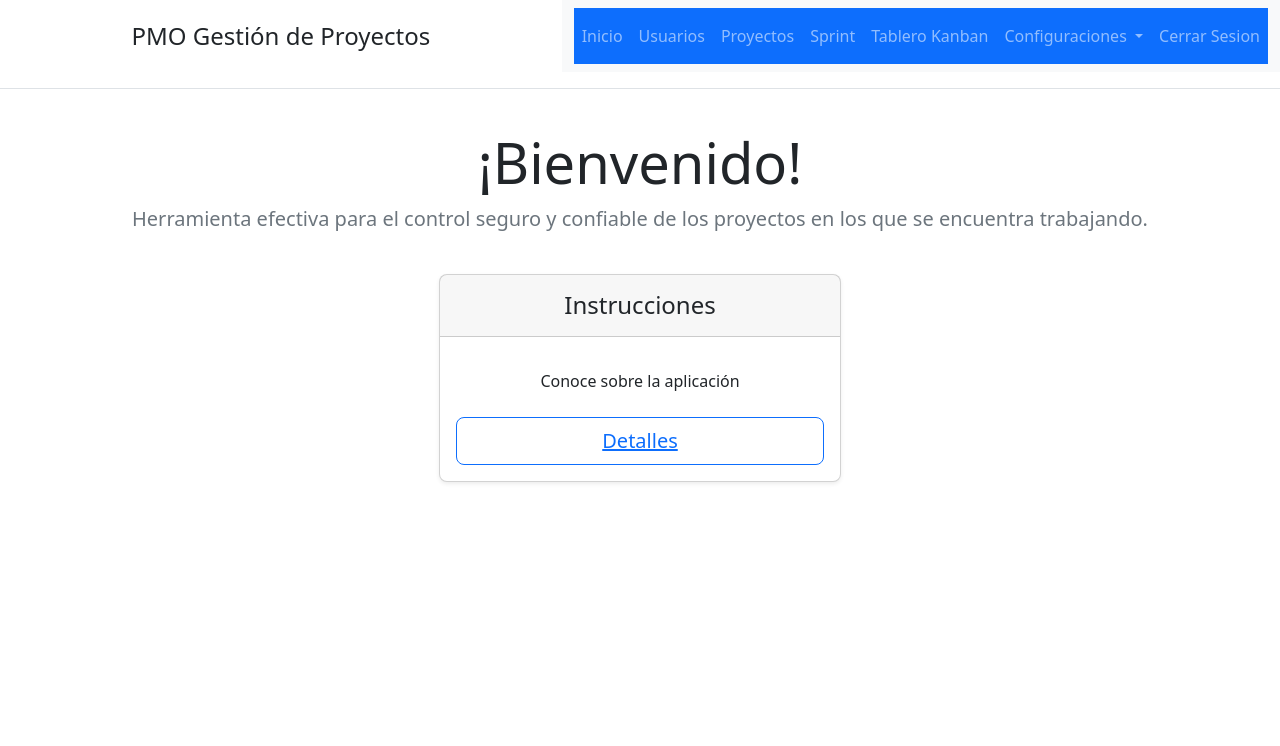
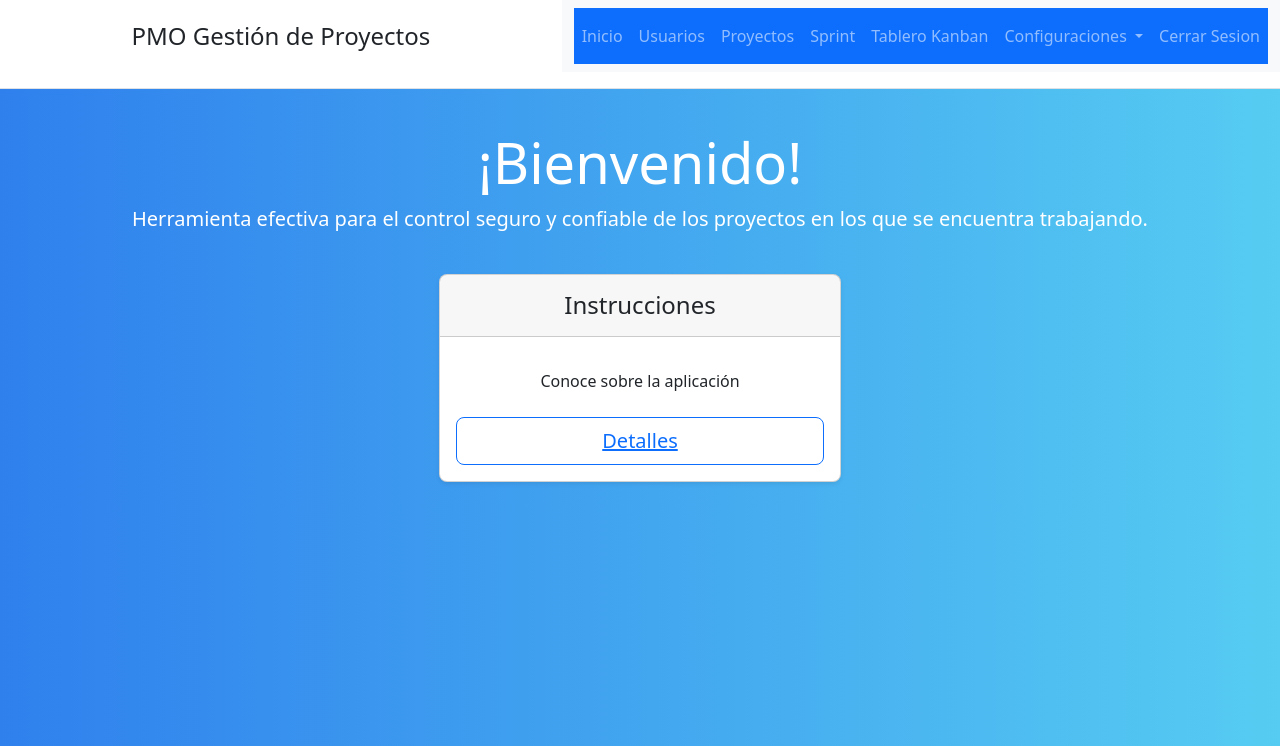
Before and after one commit to devmarcosgonz/IS2_Proyecto, a Django app: page /main in a window 1280 px wide. Shown: the top 746 px of the page. Run offline with Django 4.2, Linux system fonts and the light colour scheme; the visitor is signed in with stand-in values (Sample User, id 1).

Commit message:
Frontend v2.2

```diff
--- a/menu/templates/base.html
+++ b/menu/templates/base.html
@@ -20,7 +20,7 @@
     <!-- Para el tablero kanban -->
     <link rel="stylesheet" href="{% static 'css/kanban.css' %}">
 
-    <div class="d-flex flex-column flex-md-row align-items-center pb-3 mb-4 border-bottom">
+    <div class="d-flex flex-column flex-md-row align-items-center pb-3 mb-4 border-bottom" style="background: white;">
         <span class="fs-4 mx-auto padding-auto">PMO Gestión de Proyectos</span>
         <nav class="navbar navbar-expand-lg navbar-light bg-light">
             <div class="container-fluid">
@@ -57,12 +57,10 @@
         </nav>
     </div>
 </head>
-
 <body>
     <main>
         {% block content %}
         {% endblock %}
     </main>
 </body>
-
 </html>
--- a/menu/templates/main.html
+++ b/menu/templates/main.html
@@ -2,16 +2,26 @@
 
 {% block content %}
 
-<header>
+<style>
+  body{
+    /* background-color: #f5f5f5; */
+    background: #56CCF2;
+    /* fallback for old browsers */
+    background: -webkit-linear-gradient(to right, #2F80ED, #56CCF2);
+    /* Chrome 10-25, Safari 5.1-6 */
+    background: linear-gradient(to right, #2F80ED, #56CCF2);
+    /* W3C, IE 10+/ Edge, Firefox 16+, Chrome 26+, Opera 12+, Safari 7+ */
+  }
+	h1{
+		color: white;
+	}
+</style>
+
+<body>
   <div class="pricing-header p-3 pb-md-4 mx-auto text-center">
     <h1 class="display-4 fw-normal">¡Bienvenido!</h1>
-    <p class="fs-5 text-muted">Herramienta efectiva para el control seguro y confiable de los proyectos en los que
-      se encuentra trabajando.</p>
+    <p class="fs-5" style="color: white;">Herramienta efectiva para el control seguro y confiable de los proyectos en los que se encuentra trabajando.</p>
   </div>
-
-</header>
-
-<body>
   <div class="row row-cols-1 row-cols-md-3 mb-auto text-center mx-auto">
     <div class="col mx-auto">
       <div class="card mb-4 rounded-3 shadow-sm">
--- a/userstory/static/css/kanban.css
+++ b/userstory/static/css/kanban.css
@@ -3,7 +3,6 @@
 /* Style the Kanban columns */
 .kanban-column {
     padding: 10px;
-    /* background-color: #f5f5f5; */
     background: #56CCF2;
     /* fallback for old browsers */
     background: -webkit-linear-gradient(to right, #2F80ED, #56CCF2);
@@ -19,21 +18,19 @@
     font-size: 30px;
     font-weight: bold;
     margin-bottom: 10px;
-    color: rgba(255, 255, 255, 0.856);
+    color: #ffffffda;
 }
 
 /* Style the Kanban cards */
 .kanban-card {
     padding: 10px;
-    /* background-color: #fff; */
-    /* background-color: #f5f5f5; */
     background: #56CCF2;
     /* fallback for old browsers */
     background: -webkit-linear-gradient(to right, #2F80ED, #56CCF2);
     /* Chrome 10-25, Safari 5.1-6 */
     background: linear-gradient(to right, #2F80ED, #56CCF2);
     /* W3C, IE 10+/ Edge, Firefox 16+, Chrome 26+, Opera 12+, Safari 7+ */
-    color: rgba(255, 255, 255, 0.856);
+    color: #ffffffda;
     border: 1px solid rgba(255, 255, 255, 0.856);
     border-radius: 5px;
     margin-bottom: 10px;
@@ -42,12 +39,11 @@
 /* Para todos los atributos thead para que combinen con el diseño del tablero Kanban */
 
 thead {
-    /* background-color: #f5f5f5; */
     background: #56CCF2;
     /* fallback for old browsers */
     background: -webkit-linear-gradient(to right, #2F80ED, #56CCF2);
     /* Chrome 10-25, Safari 5.1-6 */
     background: linear-gradient(to right, #2F80ED, #56CCF2);
     /* W3C, IE 10+/ Edge, Firefox 16+, Chrome 26+, Opera 12+, Safari 7+ */
-    color: rgba(255, 255, 255, 0.856);
+    color: #ffffffda;
 }
```
Also changed, not shown: menu/templates/login.html (+14 -0 lines).
